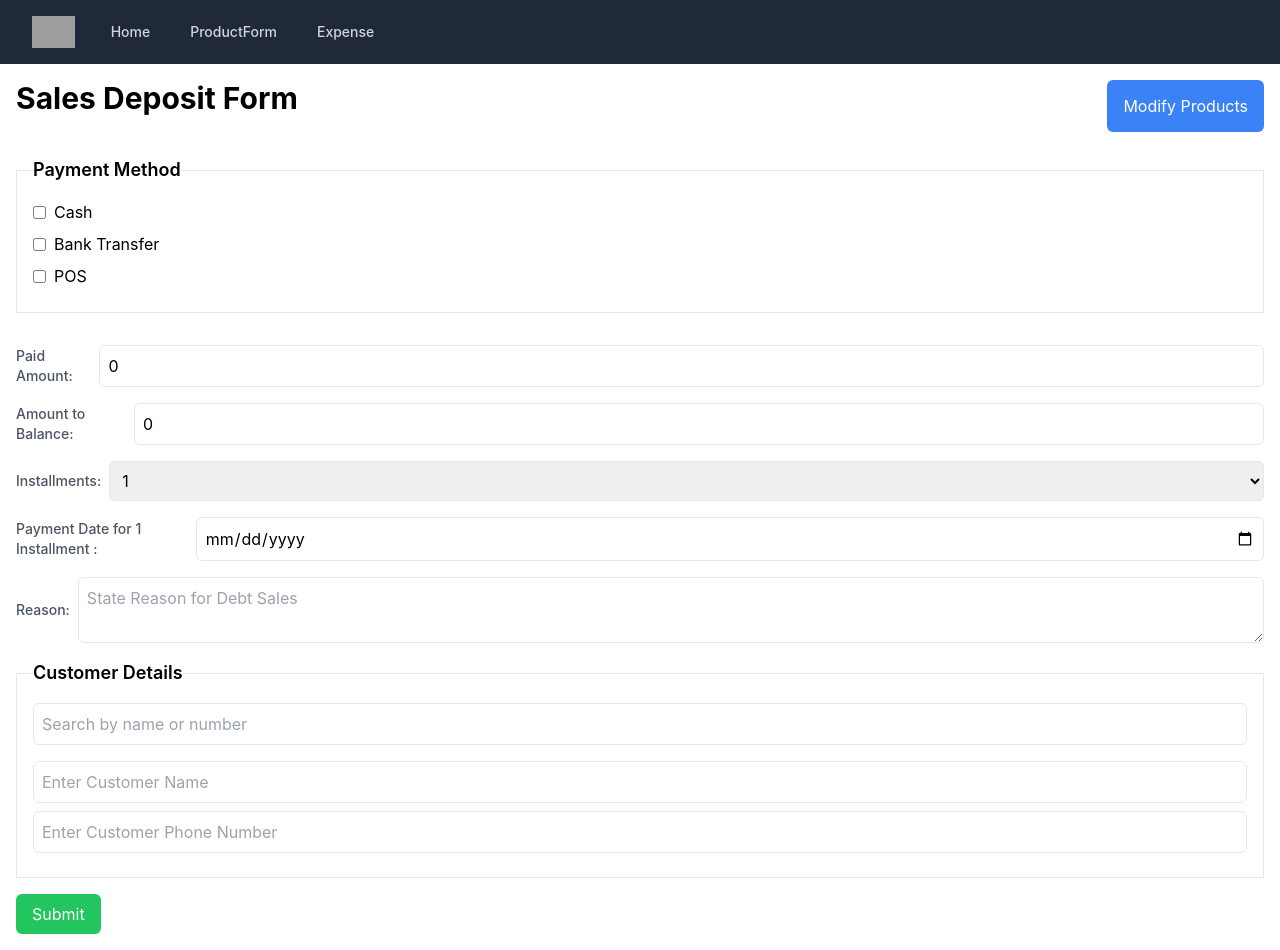
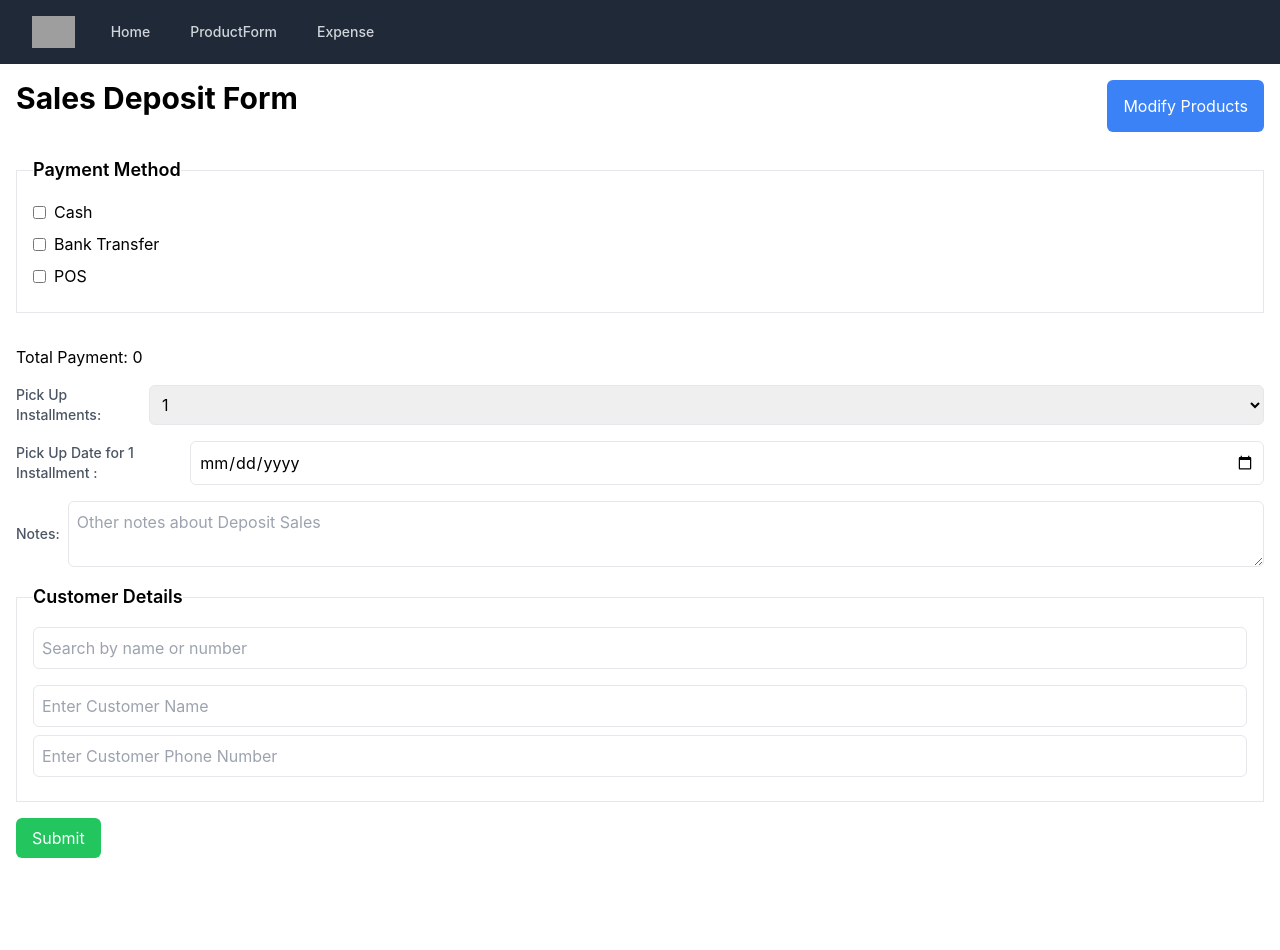
Before and after one commit to abiolatom/Eddietom, a React (Create React App) app: page /salesdeposit in a window 1280 px wide. After the commit the page ends 874 px from the top, so only its background shows below. Built offline with nearby package versions, Linux system fonts and the light colour scheme; grey boxes are pictures that could not be loaded.

Commit message:
proceeding to working on reports

```diff
--- a/src/components/SalesDeposit.js
+++ b/src/components/SalesDeposit.js
@@ -6,6 +6,11 @@ import { CustomerSearch, CustomerNameAndNumber } from "./CustomerForm";
 const SalesDeposit = () => {
   const [depositData, setDepositData] = useState({});
   const [submissionSuccess, setSubmissionSuccess] = useState(false);
+  const [balanceQuantities, setBalanceQuantities] = useState({});
+  const [pickUpQuantities, setPickUpQuantities] = useState(
+    Array.from({ length: 3 }, () => 0)
+  );
+
   const navigate = useNavigate();
 
   const {
@@ -24,34 +29,52 @@ const SalesDeposit = () => {
     Array.from({ length: 3 }, () => 0)
   );
 
-  const [reason, setReason] = useState("");
+  const [notes, setNotes] = useState("");
   const [installments, setInstallments] = useState(1);
   const [dates, setDates] = useState([]);
 
-  const totalAmount =
-    totalPayment +
-    installmentAmounts.reduce((sum, amount) => sum + Number(amount), 0);
+  const calculateBalanceQuantities = () => {
+    const quants = {};
+    selectedProducts.forEach((product) => {
+      quants[product.id] =
+        Number(product.quantity) -
+        pickUpQuantities.reduce((sum, quantity) => sum + Number(quantity), 0);
+    });
+    setBalanceQuantities(quants);
+  };
 
-  const balance = calculateTotalPrice() - totalAmount;
+    // Recalculate balance quantities when pickUpQuantities change
+  const handlePickUpQuantityChange = (index, event) => {
+    const newPickUpQuantities = [...pickUpQuantities];
+    newPickUpQuantities[index] = Number(event.target.value);
+    setPickUpQuantities(newPickUpQuantities);
+    calculateBalanceQuantities();
+  };
+  useEffect(() => {
+    calculateBalanceQuantities();
+ }, [selectedProducts, pickUpQuantities]);
 
-  function handleInstallmentsChange(event) {
-    setInstallments(event.target.value);
-  }
+
+
 
   const handleDateChange = (index, event) => {
     const newDates = [...dates];
     const selectedDate = new Date(event.target.value);
     const today = new Date();
 
-    if (selectedDate >= today || selectedDate.toDateString() === today.toDateString()) {
+    if (
+      selectedDate >= today ||
+      selectedDate.toDateString() === today.toDateString()
+    ) {
       newDates[index] = event.target.value;
       setDates(newDates);
     } else {
       alert("Please select a date on or after today.");
     }
   };
-
-
+  function handleInstallmentsChange(event) {
+    setInstallments(event.target.value);
+  }
   useEffect(() => {
     if (submissionSuccess) {
       window.alert("Sales Deposit data submitted successfully!");
@@ -70,11 +93,6 @@ const SalesDeposit = () => {
 
     if (Object.keys(amounts).length === 0) {
       window.alert("Please enter payment amounts.");
-      return;
-    }
-
-    if (installments > 1 && balance !== 0) {
-      alert("Please indicate how full payment is made.");
       return;
     }
 
@@ -131,13 +149,12 @@ const SalesDeposit = () => {
       },
       paymentMethod: {
         amounts: amountsForBackend,
-        totalAmount: parseFloat(totalAmount),
-        balance,
+
         installments: parseFloat(installments),
         dates,
         installmentAmounts: parseFloat(installmentAmounts),
       },
-      reason,
+      notes,
       timestamp: formattedDateTime,
     };
 
@@ -202,33 +219,12 @@ const SalesDeposit = () => {
       )}
 
       <fieldset className="mt-4">{optionsRender()}</fieldset>
+      <fieldset className="mt-4">Total Payment: {totalPayment}</fieldset>
       <form className="mt-4" onSubmit={handleSubmit}>
         <fieldset className="mt-4">
           <div className="flex items-center mb-4">
-            <label className="block text-sm font-medium text-gray-600">
-              Paid Amount:
-            </label>
-            <input
-              className="w-full p-2 border rounded-md"
-              type="number"
-              value={totalAmount}
-              readOnly
-            />
-          </div>
-          <div className="flex items-center mb-4">
-            <label className="block text-sm font-medium text-gray-600">
-              Amount to Balance:
-            </label>
-            <input
-              className="w-full p-2 border rounded-md"
-              type="number"
-              value={balance}
-              readOnly
-            />
-          </div>
-          <div className="flex items-center mb-4">
             <label className="block text-sm font-medium text-gray-600 mr-2">
-              Installments:
+              Pick Up Installments:
             </label>
             <select
               className="w-full p-2 border rounded-md"
@@ -246,7 +242,7 @@ const SalesDeposit = () => {
             <div className="flex flex-col mb-4" key={index}>
               <div className="flex items-center">
                 <label className="block text-sm font-medium text-gray-600">
-                  Payment Date for {index + 1} Installment :
+                  Pick Up Date for {index + 1} Installment :
                 </label>
                 <input
                   type="date"
@@ -259,17 +255,15 @@ const SalesDeposit = () => {
               {installments > 1 && (
                 <div className="flex items-center mb-4">
                   <label className="block text-sm font-medium text-gray-600 mr-2">
-                    Amount for {index + 1} Installment :
+                    Quantity picked up in {index + 1} Installment :
                   </label>
                   <input
                     className="w-full p-2 border rounded-md my-2"
                     type="number"
-                    value={installmentAmounts[index]}
-                    onChange={(e) => {
-                      const newAmounts = [...installmentAmounts];
-                      newAmounts[index] = e.target.value;
-                      setInstallmentAmounts(newAmounts);
-                    }}
+                    value={pickUpQuantities[index]}
+                    onChange={(event) =>
+                      handlePickUpQuantityChange(index, event)
+                    }
                   />
                 </div>
               )}
@@ -277,13 +271,13 @@ const SalesDeposit = () => {
           ))}
           <div className="flex items-center mb-4">
             <label className="block text-sm font-medium text-gray-600 mr-2">
-              Reason:
+              Notes:
             </label>
             <textarea
-              value={reason}
+              value={notes}
               className="w-full p-2 border rounded-md"
-              placeholder="State Reason for Debt Sales"
-              onChange={(e) => setReason(e.target.value)}
+              placeholder="Other notes about Deposit Sales"
+              onChange={(e) => setNotes(e.target.value)}
             />
           </div>
 
```
